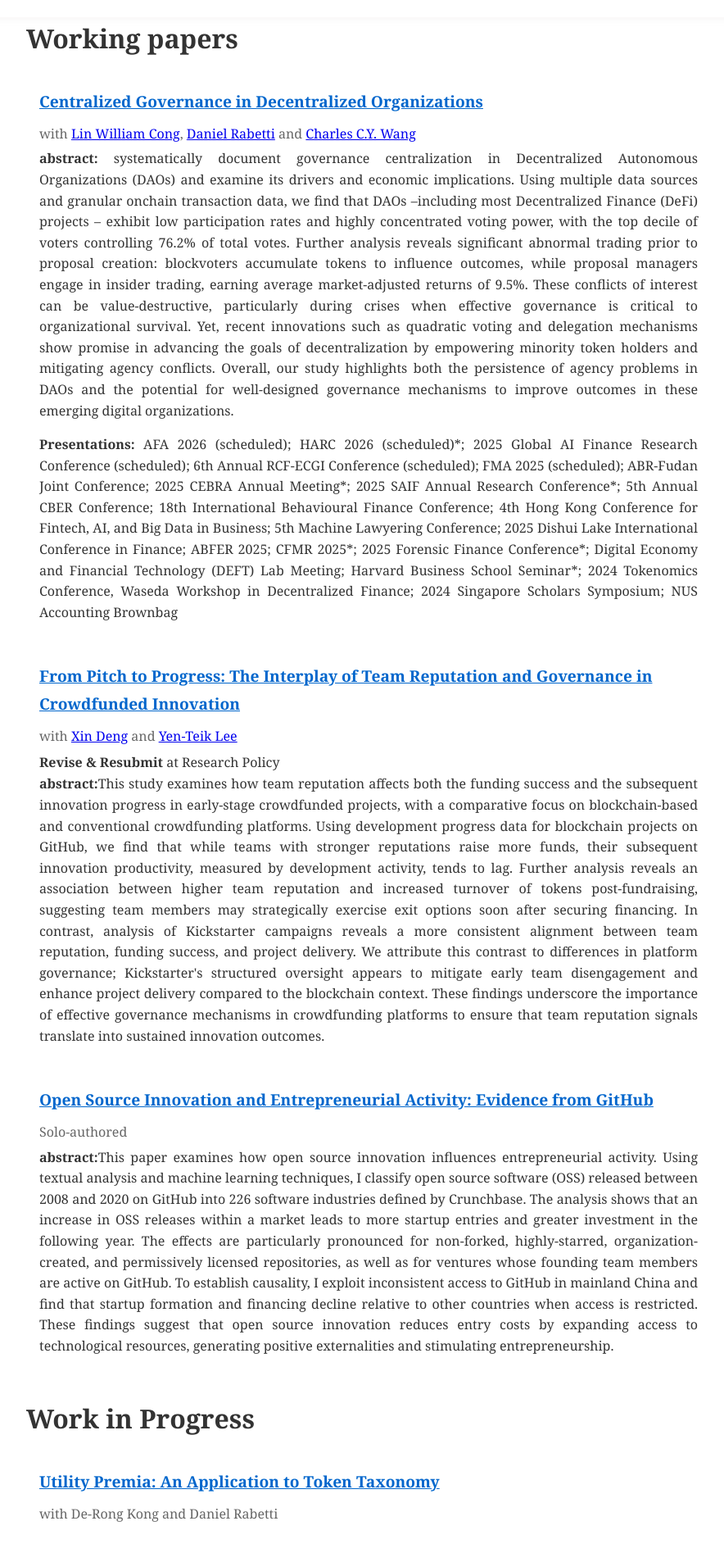
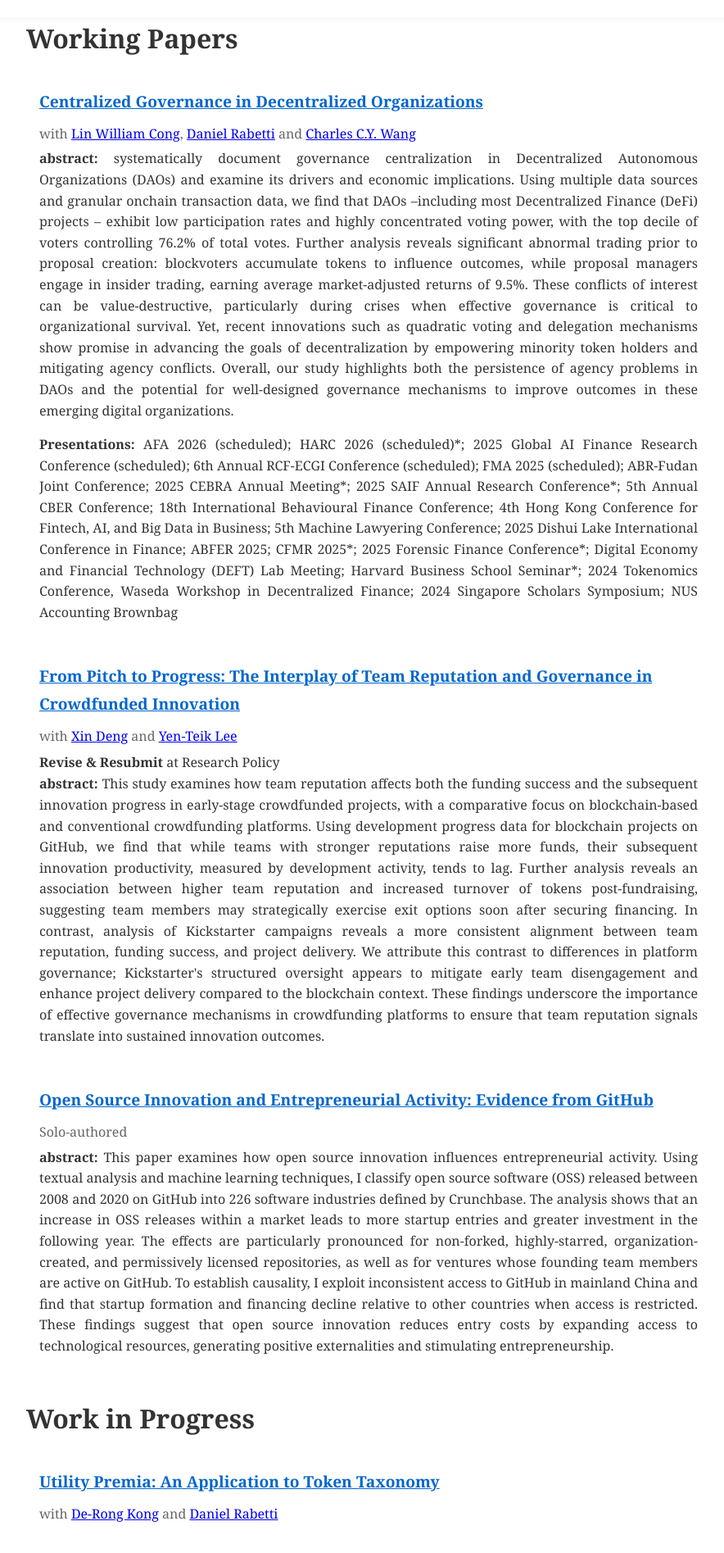
Before and after one commit to yuyan-sg/yuyan-sg.github.io, a plain HTML site: page research.html in a window 1280 px wide. Shown: the part 53-1948 px from the top of the page at 82% size, without its empty margins (190-1074 px from the left). Drawn offline with Linux system fonts and the light colour scheme.

Commit message:
Update and rename reserch.html to research.html

```diff
--- a/reserch.html
+++ b/research.html
@@ -39,7 +39,7 @@
     <!-- Research Section -->
     <section class="research-section">
       <div class="container">
-        <h1>Working papers</h1>
+        <h1>Working Papers</h1>
 
         <div class="paper">
           <h2>
@@ -117,7 +117,7 @@
           </p>
 
           <p class="abstract">
-            <strong>abstract:</strong>This study examines how team reputation
+            <strong>abstract:</strong> This study examines how team reputation
             affects both the funding success and the subsequent innovation
             progress in early-stage crowdfunded projects, with a comparative
             focus on blockchain-based and conventional crowdfunding platforms.
@@ -149,7 +149,7 @@
           </h2>
           <p class="authors">Solo-authored</p>
           <p class="abstract">
-            <strong>abstract:</strong>This paper examines how open source
+            <strong>abstract:</strong> This paper examines how open source
             innovation influences entrepreneurial activity. Using textual
             analysis and machine learning techniques, I classify open source
             software (OSS) released between 2008 and 2020 on GitHub into 226
@@ -174,7 +174,7 @@
           <h2>
             <a href="#">Utility Premia: An Application to Token Taxonomy</a>
           </h2>
-          <p class="authors">with De-Rong Kong and Daniel Rabetti</p>
+          <p class="authors">with <a href="https://sites.google.com/view/derongkong">De-Rong Kong</a> and <a href="https://www.danielrabetti.me/">Daniel Rabetti</a></p>
         </div>
       </div>
     </section>
```
